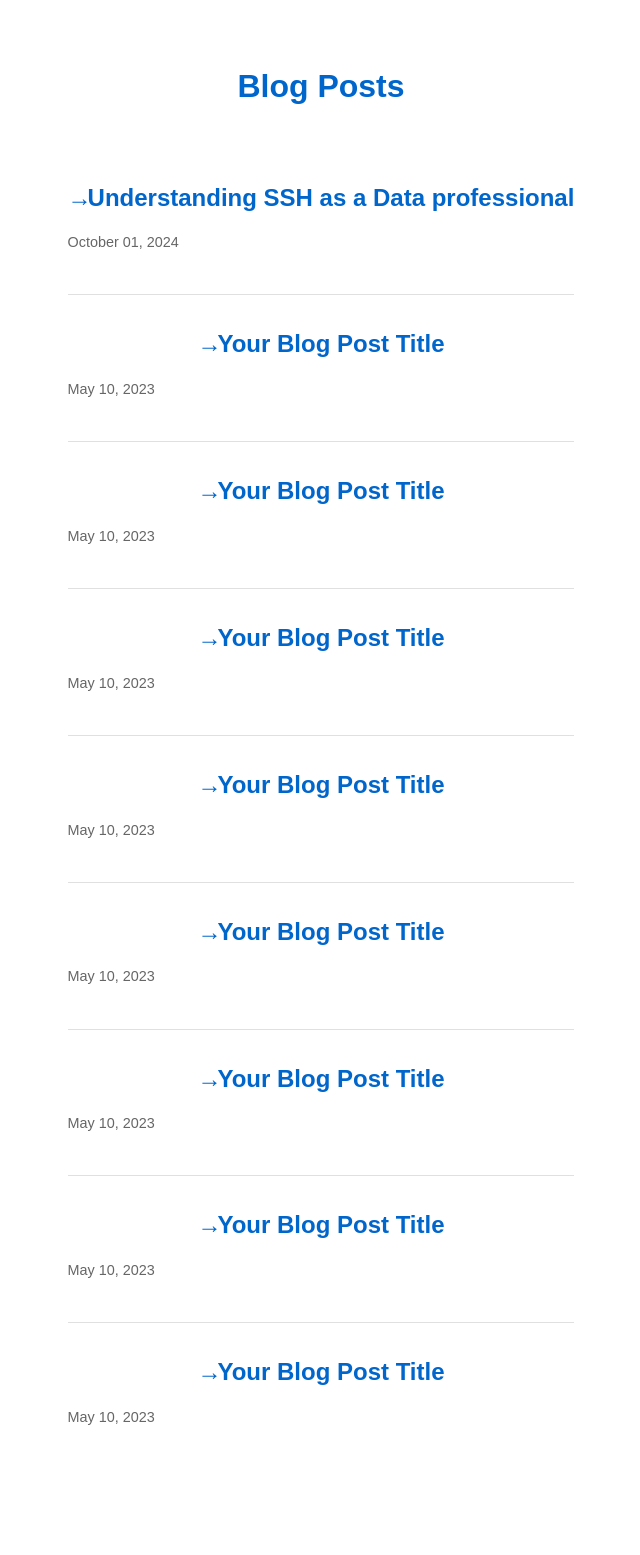
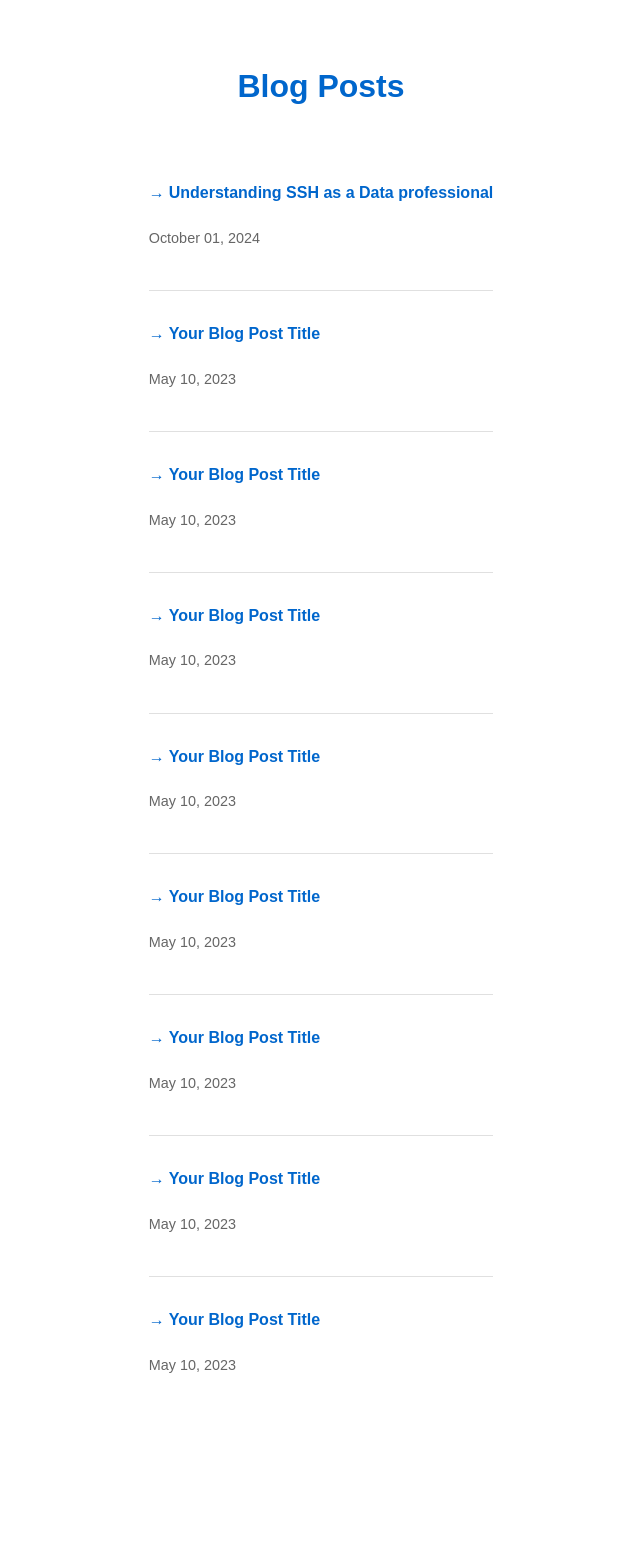
Before and after one commit to Shashwatpandey4/Shashwatpandey4.github.io, a Jekyll site: the page built from blog.html, in a window 1280 px wide. Shown: the whole page, without its empty margins (319-959 px from the left). Built offline with Jekyll 4.4.1, drawn with Linux system fonts in a browser that asks for light colours; after the commit the page ends 1503 px from its top, so only the background shows below that.

Commit message:
some minor style changes

```diff
--- a/blog.html
+++ b/blog.html
@@ -10,7 +10,7 @@
     <ul class="post-list">
       {% for post in site.posts %}
         <li>
-          <h2><a href="{{ post.url | relative_url }}">{{ post.title }}</a></h2>
+          <h4><a href="{{ post.url | relative_url }}">{{ post.title }}</a></h2>
           <p class="post-meta">{{ post.date | date: "%B %d, %Y" }}</p>
           {% if post.description %}
             <p class="post-description">{{ post.description }}</p>
--- a/styles.css
+++ b/styles.css
@@ -80,6 +80,7 @@
     position: absolute;
     left: 0;
     color: #0066cc;
+    gap: 5px;
 }
 
 .project-item {
@@ -190,8 +191,7 @@
   }
 
   .see-more:hover {
-    background-color: #004080;
-    text-decoration: none;
+    text-decoration: underline;
   }
 
   .see-more::before {
```
